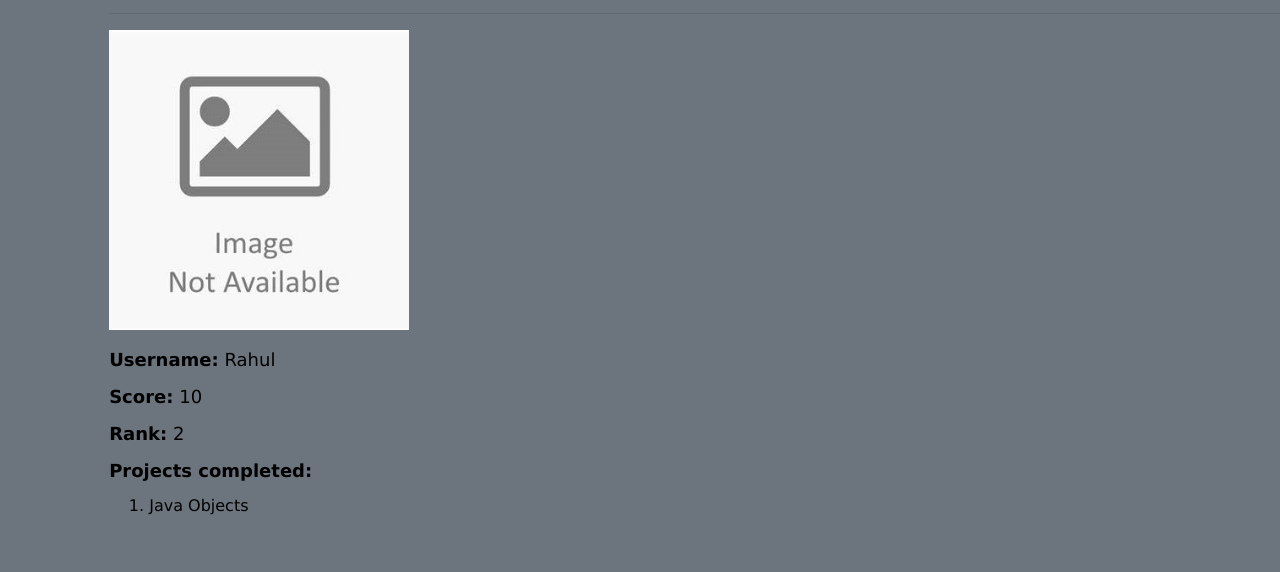
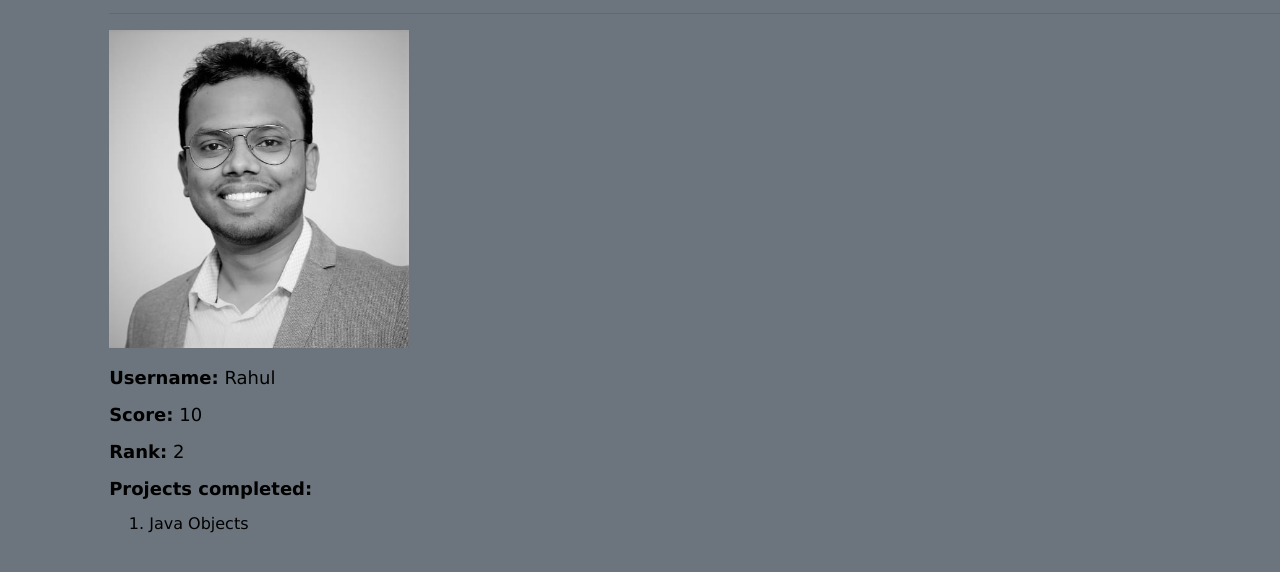
Before and after one commit to Github-Amity/Github-Amity.github.io, a website: page assets/rahul.html in a window 1280 px wide. Shown: the part 144-716 px from the top of the page. Drawn offline with nearby package versions, Linux system fonts and the light colour scheme.

Commit message:
Add rahul image

```diff
--- a/assets/rahul.html
+++ b/assets/rahul.html
@@ -21,7 +21,7 @@
                     <h2>Rahul</h2>
                 </div>
                 <hr>
-                <img src="nope.jpg" class="img" alt="Img not available">
+                <img src="rahul.jpg" class="img" alt="Img not available">
                 <p></p>
                 <div class="items">
                     <div><strong>Username:</strong> Rahul</div>
```
Also changed, not shown: index.html (+1 -1 lines), assets/rahul.jpg (added).
